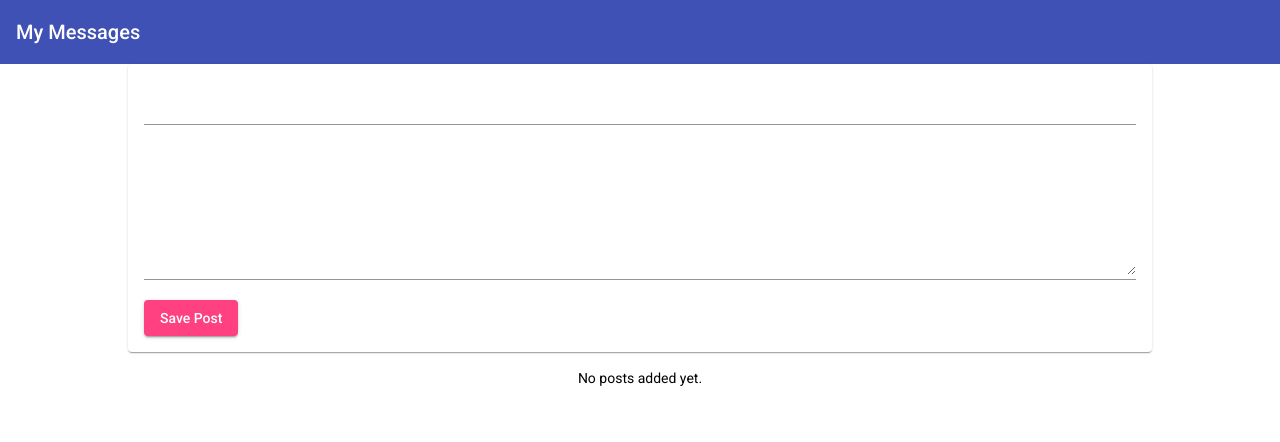
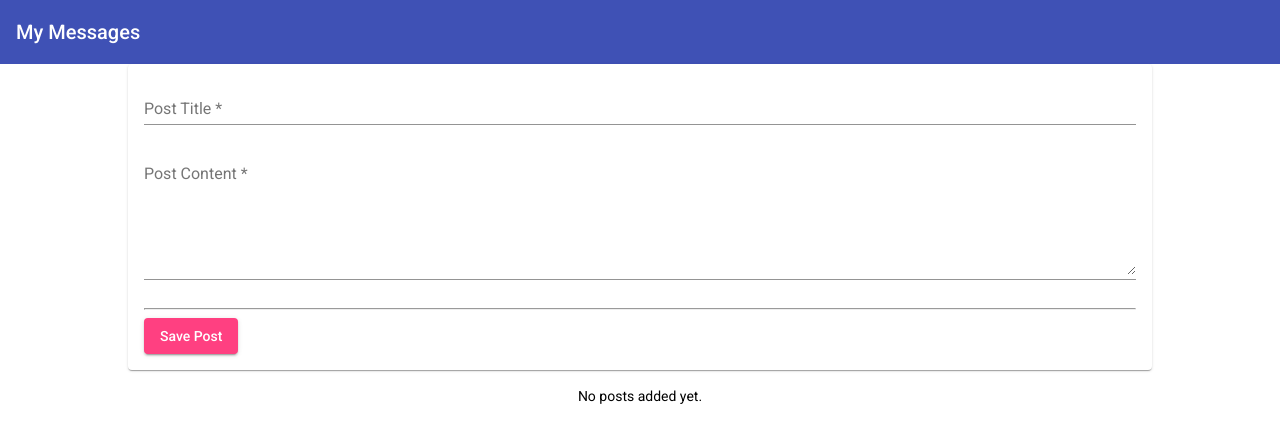
Before and after one commit to dkmullen/mean-project, an Angular app: page / in a window 1280 px wide. Shown: the top 442 px of the page. Built offline with nearby package versions, Linux system fonts and the light colour scheme.

Commit message:
Finish Angular stuff

```diff
--- a/src/app/app.component.html
+++ b/src/app/app.component.html
@@ -1,5 +1,5 @@
 <app-header></app-header>
 <main>
-  <app-post-create (postCreated)="onPostAdded($event)"></app-post-create>
-  <app-post-list [posts]="storedPosts"></app-post-list>
+  <app-post-create></app-post-create>
+  <app-post-list></app-post-list>
 </main>
--- a/src/app/app.component.ts
+++ b/src/app/app.component.ts
@@ -6,9 +6,4 @@ import { Component } from '@angular/core';
   styleUrls: ['./app.component.css']
 })
 export class AppComponent {
-  storedPosts = [];
-
-  onPostAdded(post) {
-    this.storedPosts.push(post);
-  }
 }
--- a/src/app/posts/post-create/post-create.component.html
+++ b/src/app/posts/post-create/post-create.component.html
@@ -1,11 +1,34 @@
 <mat-card>
-  <mat-form-field>
-    <input matInput type="text" [(ngModel)]="enteredTitle">
-  </mat-form-field>
-  <mat-form-field>
-    <textarea matInput rows="6" [(ngModel)]="enteredContent"></textarea>
-  </mat-form-field>
-  <button mat-raised-button color="accent" (click)="onAddPost()">Save Post</button>
+  <form (submit)="onAddPost(postForm)" #postForm="ngForm"> <!-- the last part links this form to the object behind the scenes-->
+    <mat-form-field>
+      <input
+        matInput
+        type="text"
+        name="title"
+        ngModel
+        required
+        placeholder="Post Title"
+        #title="ngModel">
+        <mat-error *ngIf="title.invalid">Please enter a title</mat-error>
+    </mat-form-field>
+    <mat-form-field>
+      <textarea
+        matInput
+        rows="6"
+        name="content"
+        ngModel
+        required
+        placeholder="Post Content"
+        #content="ngModel">
+      </textarea>
+      <mat-error *ngIf="content.invalid">Please enter some content</mat-error>
+    </mat-form-field>
+    <hr>
+    <button mat-raised-button color="accent" type="submit" >Save Post</button>
+  </form>
 </mat-card>
 
 <!-- Four types of binding:Event property, two-way data, string interp -->
+<!-- ngModel w/o brackets (and within an Angular form registers a field with
+the behind-the-scenes JS object that Ang uses to control a form. You can do
+a similar thing with two-way data binding, ie [(ngModel)]="enteredTitle"> -->
--- a/src/app/posts/post-create/post-create.component.ts
+++ b/src/app/posts/post-create/post-create.component.ts
@@ -1,21 +1,30 @@
-import { Component, EventEmitter, Output } from '@angular/core';
+import { Component, OnInit } from '@angular/core';
+import { NgForm } from '@angular/forms';
+
+import { PostsService } from '../posts.service';
 
 @Component({
   selector: '<app-post-create>',
   templateUrl: './post-create.component.html',
   styleUrls: ['./post-create.component.css']
 })
-export class PostCreateComponent {
+export class PostCreateComponent implements OnInit {
   enteredTitle = '';
   enteredContent = '';
-  @Output() postCreated = new EventEmitter();
+  // @Output() postCreated = new EventEmitter();
 
-  onAddPost(postInput: HTMLTextAreaElement) {
-    const post = {
-      title: this.enteredTitle,
-      content: this.enteredContent
-    };
-    this.postCreated.emit(post);
+  constructor(public postsService: PostsService) { }
+
+  ngOnInit() {
+
+  }
+
+  onAddPost(form: NgForm) {
+    if (form.invalid) {
+      return;
+    }
+    this.postsService.addPosts(form.value.title, form.value.content);
+    form.resetForm();
   }
 
 }
--- a/src/app/posts/post-list/post-list.component.html
+++ b/src/app/posts/post-list/post-list.component.html
@@ -4,6 +4,10 @@
       {{ post.title }}
     </mat-expansion-panel-header>
     <p>{{ post.content }}</p>
+    <mat-action-row>
+      <button mat-button color="primary">Edit</button>
+      <button mat-button color="warn">Delete</button>
+    </mat-action-row>
   </mat-expansion-panel>
 </mat-accordion>
 <p *ngIf="posts.length===0" class="info-text mat-body-1">No posts added yet.</p>
--- a/src/app/posts/post-list/post-list.component.ts
+++ b/src/app/posts/post-list/post-list.component.ts
@@ -1,16 +1,31 @@
-import { Component, OnInit, Input } from '@angular/core';
+import { Component, OnInit, OnDestroy } from '@angular/core';
+import { Subscription } from 'rxjs';
+import { Post } from '../post.model';
+import { PostsService } from '../posts.service';
 
 @Component({
   selector: 'app-post-list',
   templateUrl: './post-list.component.html',
   styleUrls: ['./post-list.component.css']
 })
-export class PostListComponent implements OnInit {
-  @Input() posts = [];
+export class PostListComponent implements OnInit, OnDestroy {
+  // @Input() posts: Post[] = [];
+  posts: Post[] = [];
+  private postsSub: Subscription;
 
-  constructor() { }
+  // Dependency injection happens in the constructor
+  constructor(public postsService: PostsService) { }
 
   ngOnInit() {
+    this.posts = this.postsService.getPosts();
+    this.postsSub = this.postsService.getPostUpdateListener()
+      .subscribe((posts: Post[]) => {
+        this.posts = posts;
+      })
+  }
+
+  ngOnDestroy() {
+    this.postsSub.unsubscribe();
   }
 
 }
--- /dev/null
+++ b/src/app/posts/post.model.ts
@@ -0,0 +1,6 @@
+export interface Post {
+  title: string;
+  content: string;
+}
+
+// interface is like a contract or blueprint - defines the model
--- /dev/null
+++ b/src/app/posts/posts.service.ts
@@ -0,0 +1,34 @@
+import { Injectable } from '@angular/core';
+import { Subject } from 'rxjs';
+
+import { Post } from './post.model';
+
+// Injectable is an alt method to listing this service under providers in app.module
+// providing at root makes it available everwhere in the app, and only one copy is ever made
+@Injectable({providedIn: 'root'})
+
+export class PostsService {
+  private posts: Post[] = [];
+  // a new rxjs Subject with an array of posts as a payload
+  private postsUpdated = new Subject<Post[]>();
+
+  getPosts() {
+    // use spread operater to copy everything in posts to a new array
+    // return this.posts[] would return only a ref to the array
+    return [...this.posts];
+  }
+
+  // postsUpdated is private so it can only be used in this service, but the following
+  // lets us retrieve it in other places for listening
+  getPostUpdateListener() {
+    return this.postsUpdated.asObservable();
+  }
+
+  addPosts(title: string, content: string) {
+    // const post: Post = {title: title, content: content}; (This is the old way)
+    const post: Post = {title, content};
+    this.posts.push(post);
+    // This is how we 'emit' our updated array of posts using rxjs
+    this.postsUpdated.next([...this.posts]);
+  }
+}
```
